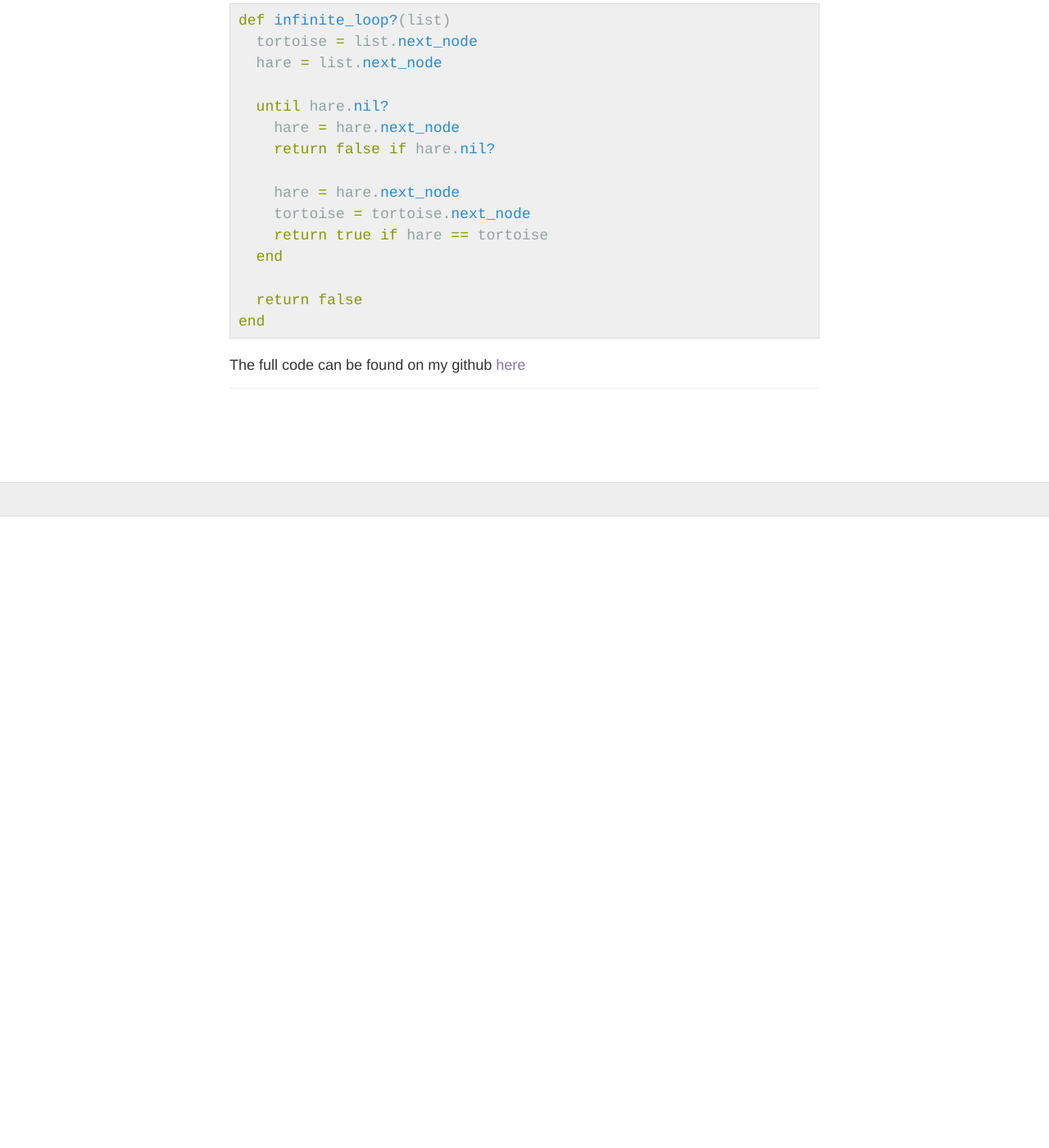
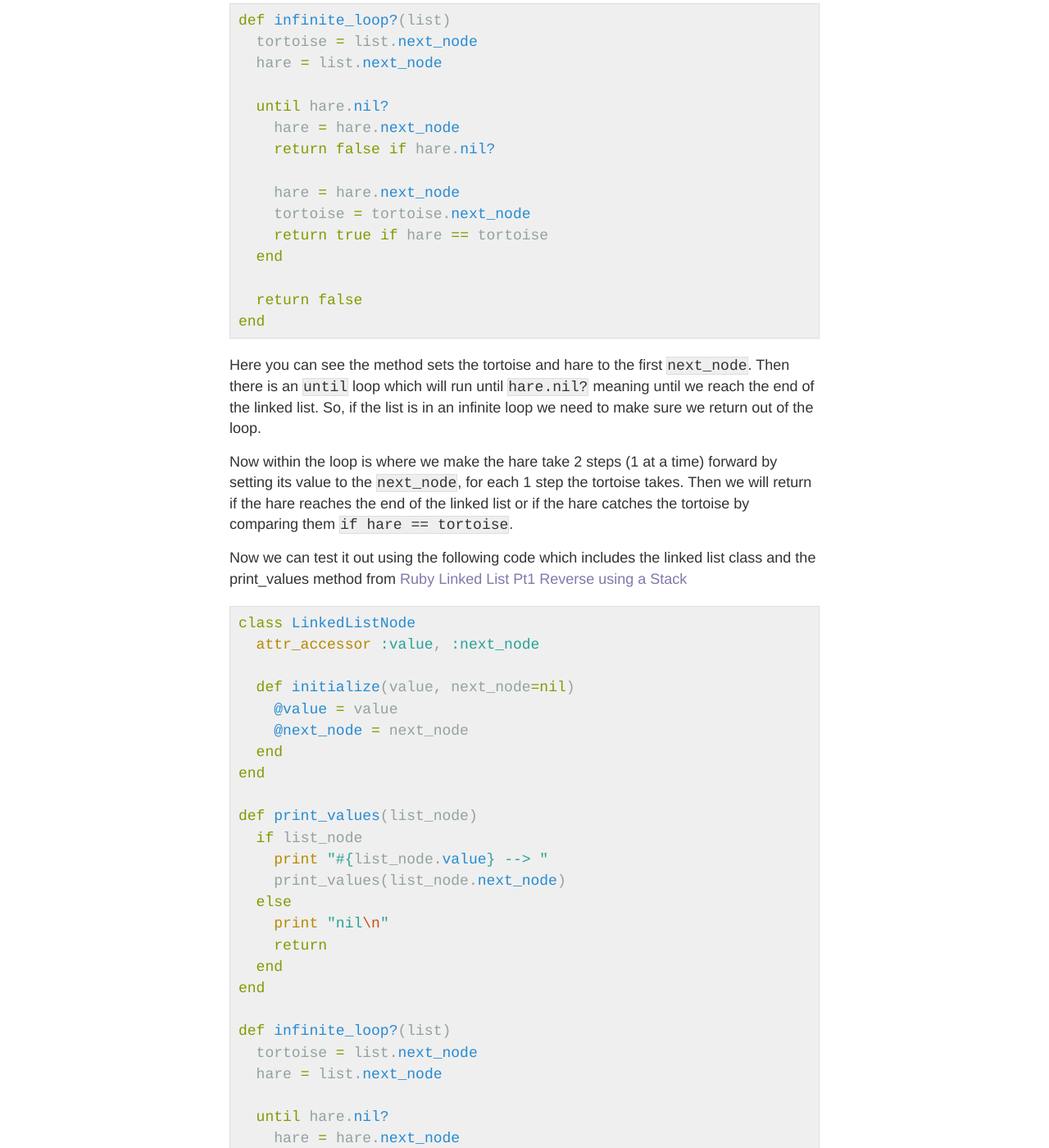
Before and after one commit to addstar34/addstar34.github.io, a Jekyll site: the page built from _posts/2016-10-12-ruby-linked-list-floyds-cycle-detection.md, in a window 1280 px wide and 1400 px high, scrolled down 1024 px. Shown: the whole window at 82% size. Built offline with Jekyll 4.4.1, drawn with Linux system fonts in a browser that asks for light colours; nearby versions of some CDN libraries; comment, search, counter and statistics services are not loaded; before the commit the page ends 1654 px from its top, so only the background shows below that; some of the changed text lies outside the part shown.

Commit message:
wrote blog post on linked list and floyds cycle detection

```diff
--- a/_posts/2016-10-12-ruby-linked-list-floyds-cycle-detection.md
+++ b/_posts/2016-10-12-ruby-linked-list-floyds-cycle-detection.md
@@ -36,6 +36,57 @@ def infinite_loop?(list)
 end
 {% endhighlight %}
 
+Here you can see the method sets the tortoise and hare to the first `next_node`. Then there is an `until` loop which will run until `hare.nil?` meaning until we reach the end of the linked list. So, if the list is in an infinite loop we need to make sure we return out of the loop.
 
+Now within the loop is where we make the hare take 2 steps (1 at a time) forward by setting its value to the `next_node`, for each 1 step the tortoise takes. Then we will return if the hare reaches the end of the linked list or if the hare catches the tortoise by comparing them `if hare == tortoise`.
+
+Now we can test it out using the following code which includes the linked list class and the print_values method from [Ruby Linked List Pt1 Reverse using a Stack]({% link _posts/2016-10-10-ruby-linked-list-reverse-using-a-stack.md %})
+
+{% highlight ruby %}
+class LinkedListNode
+  attr_accessor :value, :next_node
+
+  def initialize(value, next_node=nil)
+    @value = value
+    @next_node = next_node
+  end
+end
+
+def print_values(list_node)
+  if list_node
+    print "#{list_node.value} --> "
+    print_values(list_node.next_node)
+  else
+    print "nil\n"
+    return
+  end
+end
+
+def infinite_loop?(list)
+  tortoise = list.next_node
+  hare = list.next_node
+
+  until hare.nil?
+    hare = hare.next_node
+    return false if hare.nil?
+
+    hare = hare.next_node
+    tortoise = tortoise.next_node
+    return true if hare == tortoise
+  end
+
+  return false
+end
+
+node1 = LinkedListNode.new(37)
+node2 = LinkedListNode.new(99, node1)
+node3 = LinkedListNode.new(12, node2)
+node4 = LinkedListNode.new(45, node3)
+node5 = LinkedListNode.new(21, node4)
+
+puts infinite_loop?(node5)
+node1.next_node = node5 # creates an infinite loop
+puts infinite_loop?(node5)
+{% endhighlight %}
 
 The full code can be found on my github [here](https://github.com/addstar34/code-challenges/blob/master/linked-list/linked-list-3.rb)
```
Also changed, not shown: _posts/2016-10-11-ruby-linked-list-reverse-using-mutation.md (+41 -0 lines).
